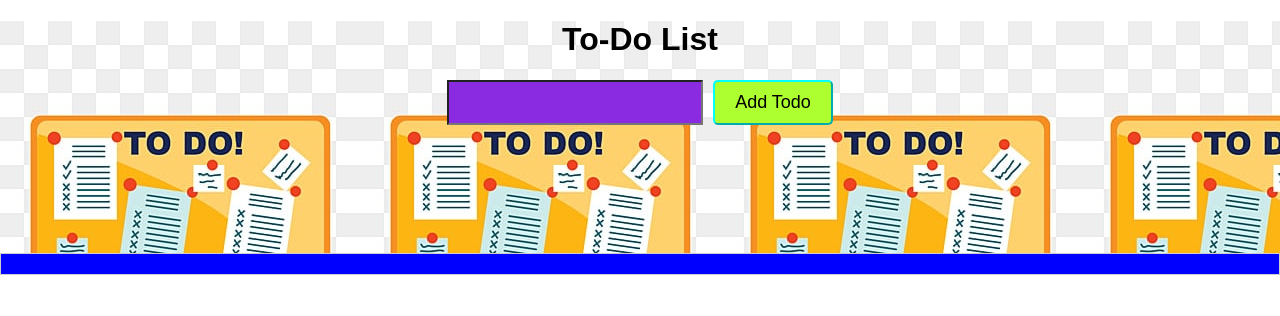
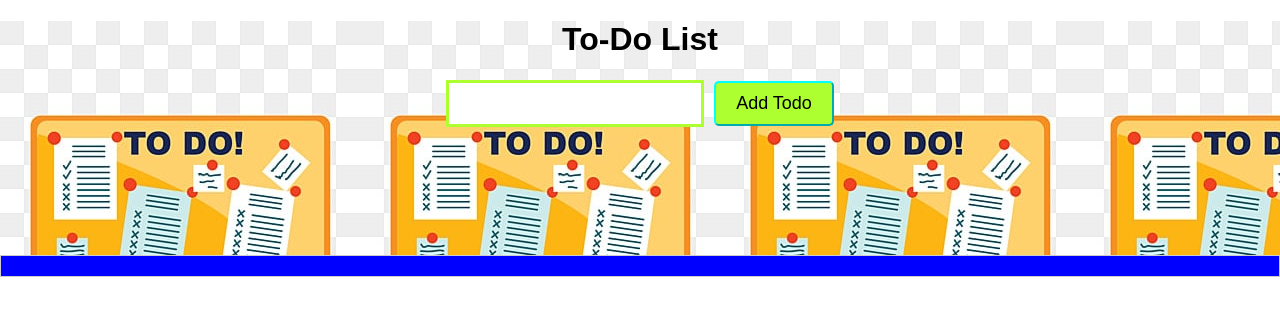
Before and after one commit to tivanethulane/To_Do_LIst, a React (Create React App) app: page / in a window 1280 px wide. Shown: the top 316 px of the page. Built offline with nearby package versions, Linux system fonts and the light colour scheme.

Commit message:
tell the user what to right on the input

```diff
--- a/src/App.css
+++ b/src/App.css
@@ -10,10 +10,15 @@ background-repeat: repeat;
   padding: 10px;
   font-size: 18px;
   margin-right: 10px;
-  background-color: blueviolet;
+  background-color:white;;
+  border: solid greenyellow
+}
+textarea::placeholder{
   color: white;
 }
-
+.form input ::placeholder{
+  color: white;
+}
 button {
   padding: 10px 20px;
   font-size: 18px;
```
